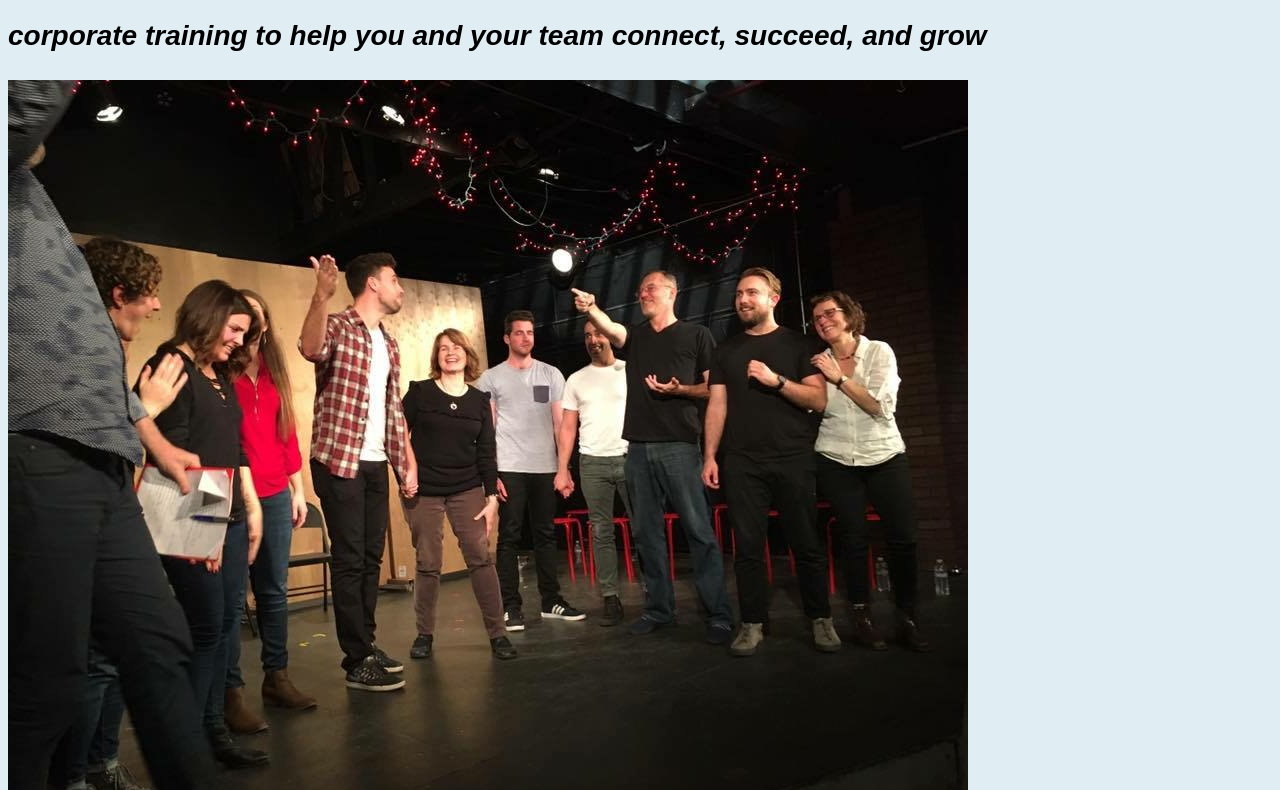
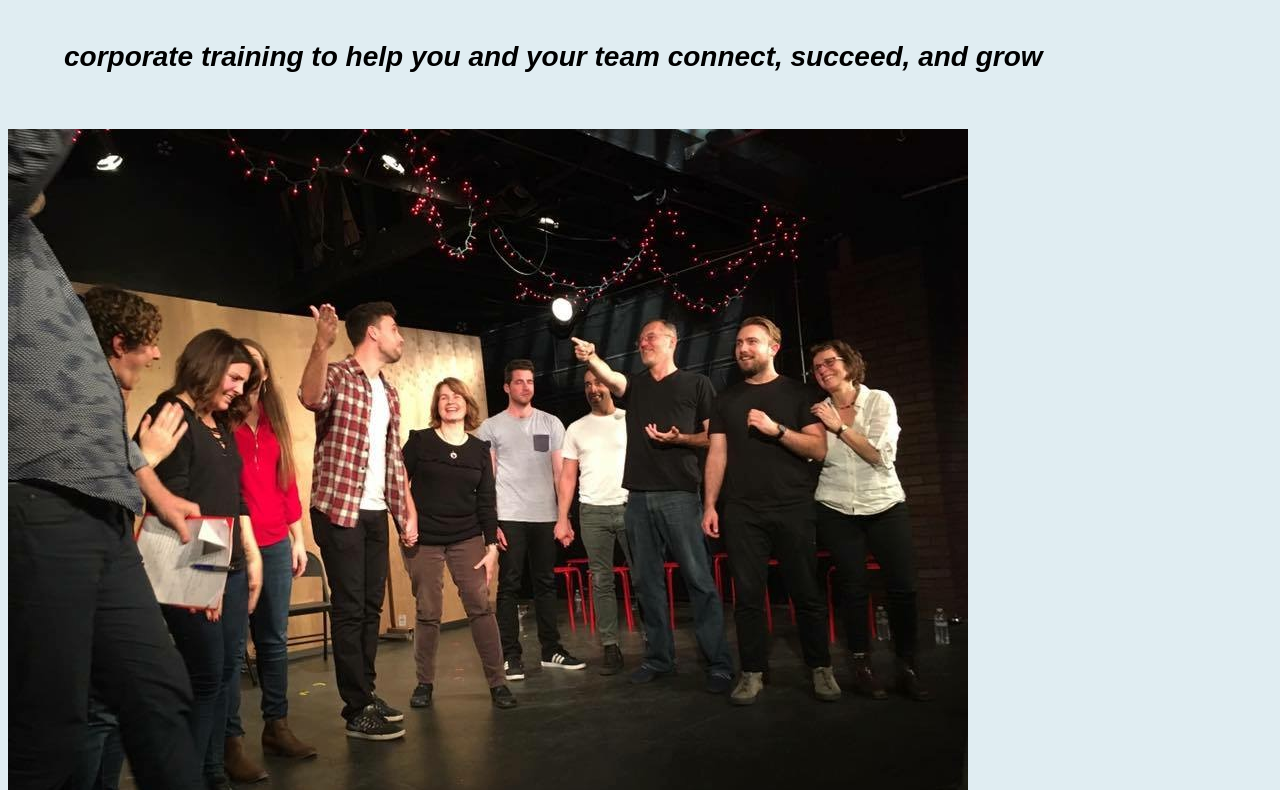
Before and after one commit to brianlion9/brianlion9.github.io, a plain HTML site: page unit4/index.html in a window 1280 px wide. Shown: the part 110-900 px from the top of the page. Drawn offline with Linux system fonts and the light colour scheme; a web font is replaced by a local one.

Commit message:
margin change

```diff
--- a/unit4/css/style.css
+++ b/unit4/css/style.css
@@ -29,6 +29,8 @@ h1 {
 
 h3 {
 	font-size:28px;
+	  margin: 2em;
+
 }
 
 #aboutme {
```
